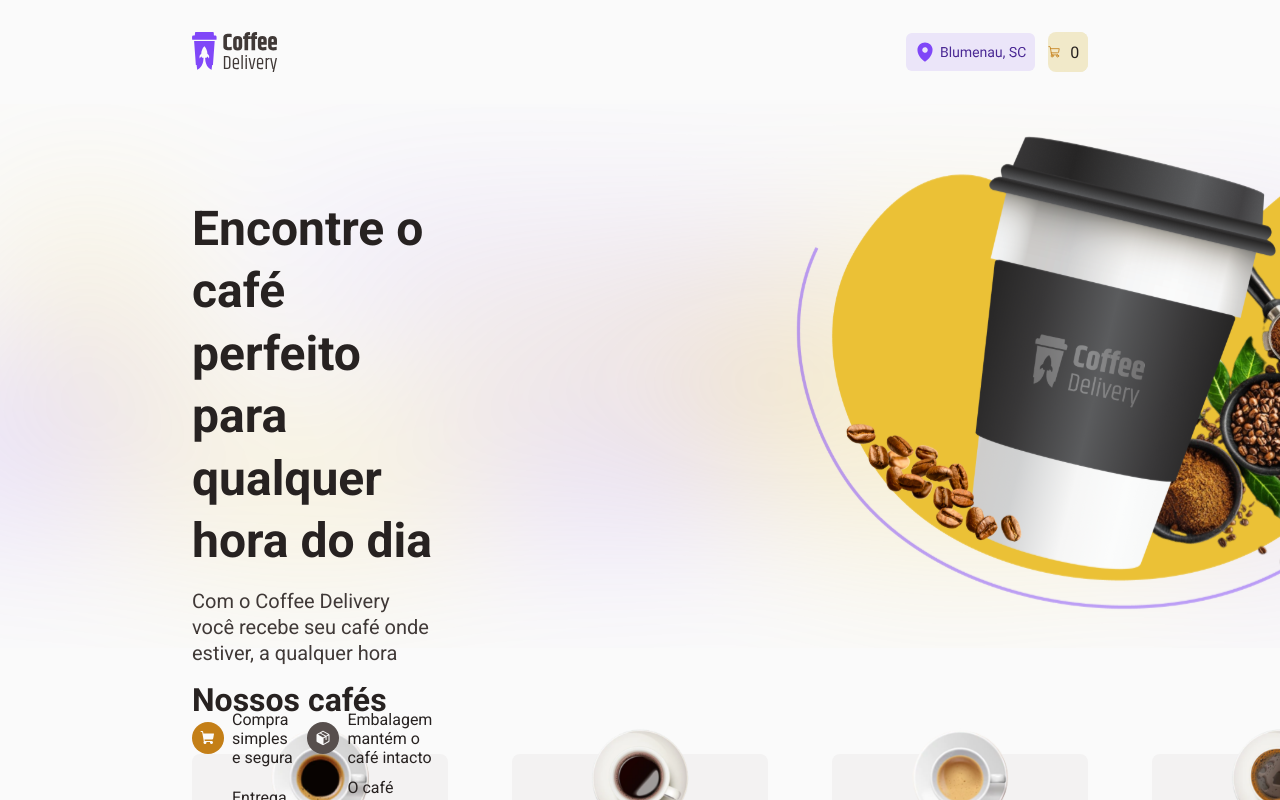
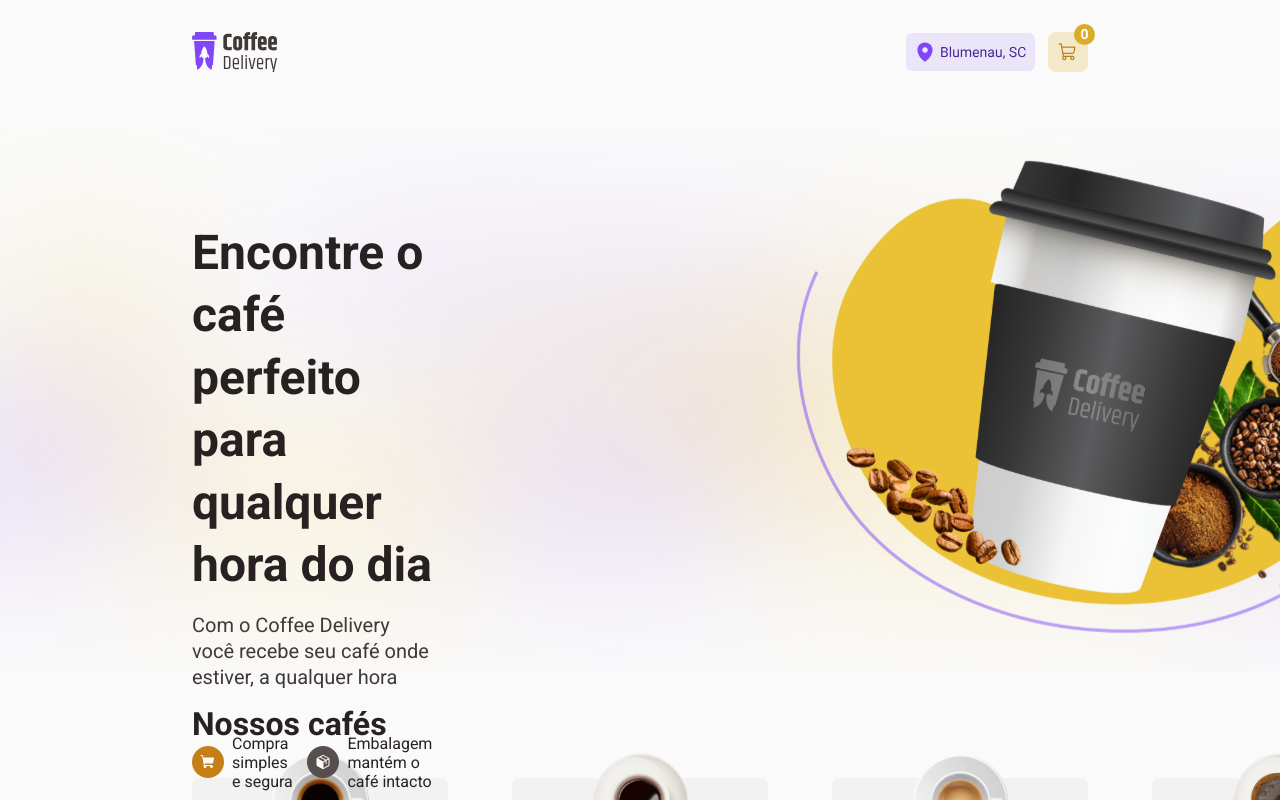
Before and after one commit to antonioRenato/Coffee-Delivery-React, a React (Vite) app: page / in a window 1280 px wide. Shown: the top 800 px of the page. Built offline with nearby package versions, Linux system fonts and the light colour scheme.

Commit message:
add header position fixed and create count to number of buy

```diff
--- a/src/components/Header/index.tsx
+++ b/src/components/Header/index.tsx
@@ -16,9 +16,9 @@ export function Header(props: HeaderProps) {
         <img src={city} alt="" />
         <div>
           <ShoppingCart color="#C47F17" size={20} />
-          <div className="numberOfShops">
-            <span>{props.totalItemsPurchased}</span>
-          </div>
+        </div>
+        <div className="numberOfShops">
+          <span>{props.totalItemsPurchased}</span>
         </div>
       </nav>
     </HeaderContainer>
--- a/src/components/Header/styles.ts
+++ b/src/components/Header/styles.ts
@@ -8,6 +8,15 @@ export const HeaderContainer = styled.header`
   padding: 2rem;
 
   margin: auto 10rem;
+  background-color: ${(props) => props.theme['--white-300']};
+
+  position: fixed;
+  top: 0;
+  left: 0;
+  right: 0;
+  z-index: 999;
+
+  border-radius: 8px;
 
   nav {
     display: flex;
@@ -25,5 +34,24 @@ export const HeaderContainer = styled.header`
 
       background-color: ${(props) => props.theme['--yellow-300']};
     }
+
+    .numberOfShops {
+      border-radius: 999px;
+      background-color: ${(props) => props.theme['--yellow-500']};
+      color: white;
+      font-weight: bold;
+      font-size: 14px;
+
+      height: 1.3rem;
+      width: 1.3rem;
+
+      position: absolute;
+      margin-left: 10.5rem;
+      margin-top: -0.5rem;
+
+      display: flex;
+      align-items: center;
+      justify-content: center;
+    }
   }
 `
--- a/src/components/Sumarry/styles.ts
+++ b/src/components/Sumarry/styles.ts
@@ -14,6 +14,8 @@ export const SummaryBackground = styled.div`
   flex-direction: row;
   justify-content: space-between;
   align-items: center;
+
+  margin-top: 8rem;
 `
 
 export const CoffeeLogo = styled.div`
```
